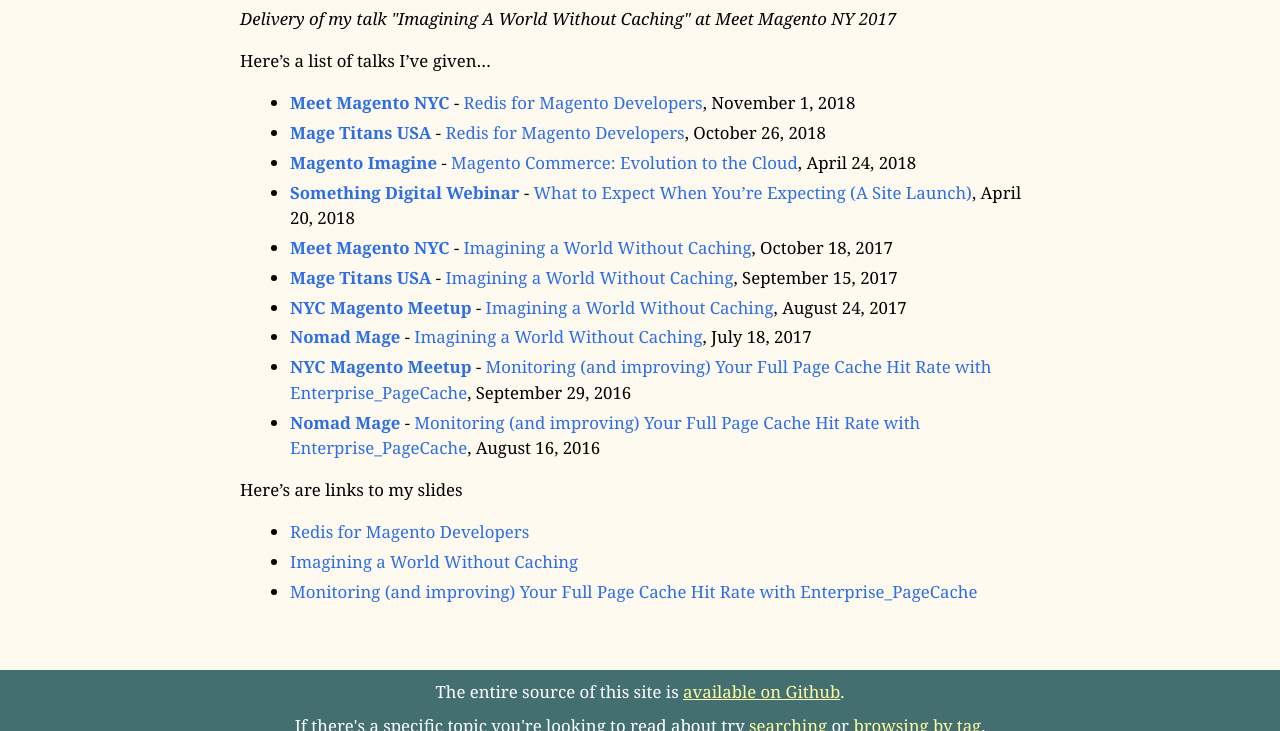
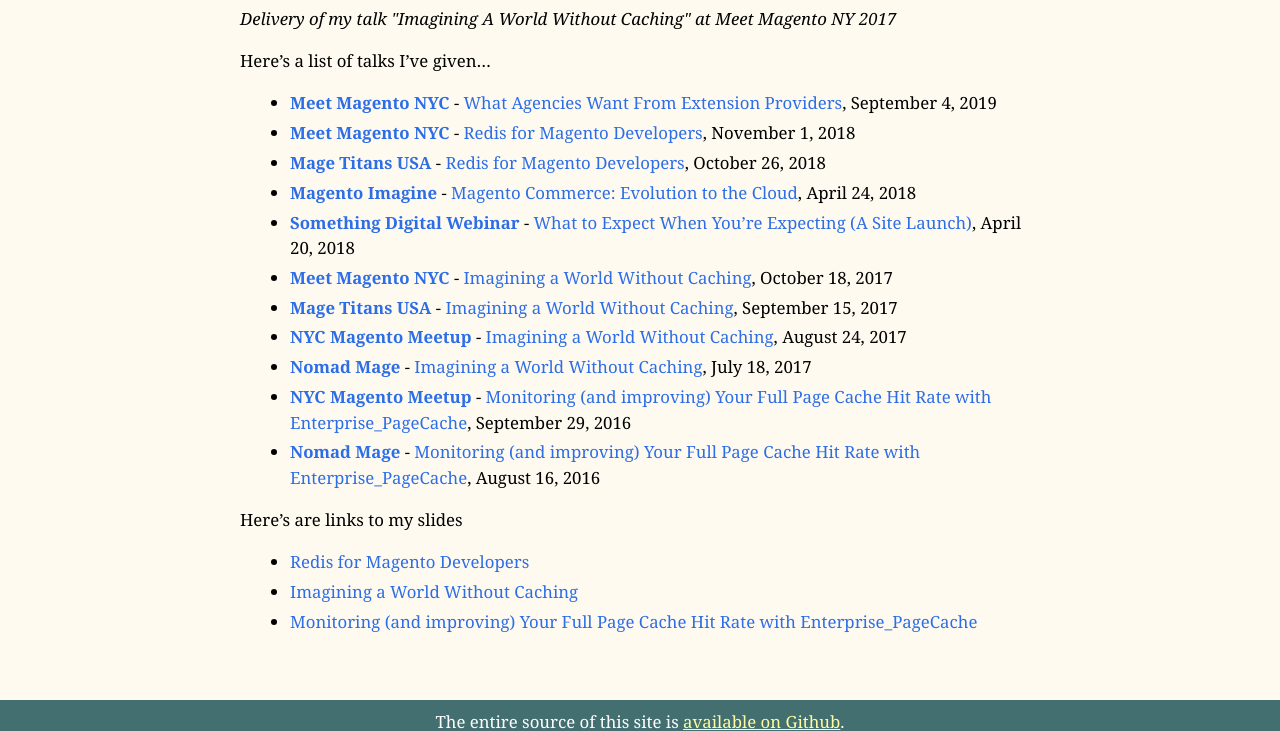
Before and after one commit to mpchadwick/mpchadwick.github.io, a Jekyll site: the page built from projects.md, in a window 1280 px wide and 900 px high, scrolled down 5262 px, cut to the strip 169-900 px from the top of the window. Built offline with Jekyll 4.4.1, drawn with Linux system fonts in a browser that asks for light colours; comment, search, counter and statistics services are not loaded.

Commit message:
Add MMNY 2019 talk

```diff
--- a/_data/talks.yml
+++ b/_data/talks.yml
@@ -1,3 +1,9 @@
+- event_name: Meet Magento NYC
+  event_url: https://meetmagento.nyc/
+  talk_name: "What Agencies Want From Extension Providers"
+  talk_url: https://meetmagento.nyc/agenda-2019/
+  date: September 4, 2019
+
 - event_name: Meet Magento NYC
   event_url: https://meetmagento.nyc/
   talk_name: "Redis for Magento Developers"
```
